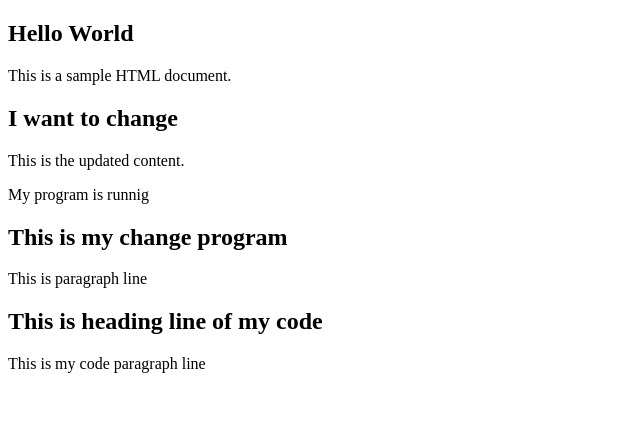
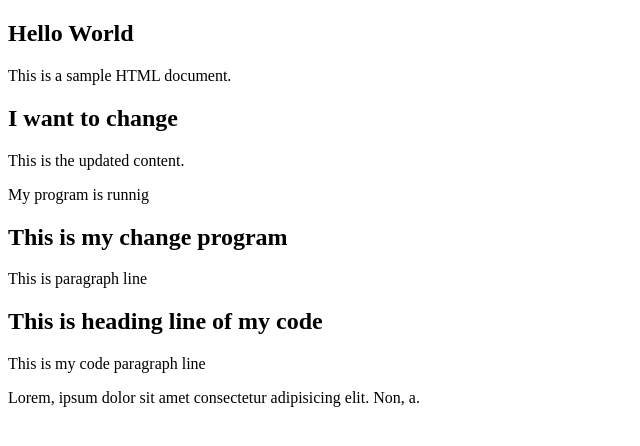
Before and after one commit to Lutfor-rahman-47/TEST_FOR_19, a plain HTML site: page index.html in a window 1280 px wide. Shown: the whole page, without its empty margins (0-640 px from the left). Drawn offline with Linux system fonts and the light colour scheme.

Commit message:
modify index.html

```diff
--- a/index.html
+++ b/index.html
@@ -15,5 +15,6 @@
     <p>This is paragraph line</p>
     <h2>This is heading line of  my code</h2>
     <p>This is my code paragraph line</p>
+    <p>Lorem, ipsum dolor sit amet consectetur adipisicing elit. Non, a.</p>
 </body>
 </html>
```
